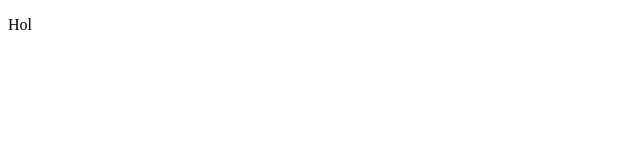
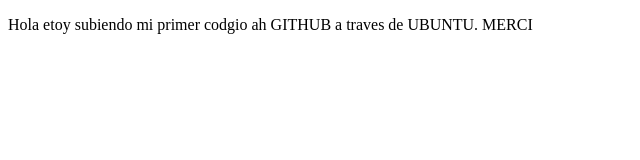
Before and after one commit to SonoDavisJC/proyectoCursoDemoPrework, a plain HTML site: page index.html in a window 1280 px wide. Shown: the whole page, without its empty margins (0-640 px from the left). Drawn offline with Linux system fonts and the light colour scheme.

Commit message:
cambios agragmaos mas texto

```diff
--- a/index.html
+++ b/index.html
@@ -8,7 +8,7 @@
 </head>
 <body>
     <p>
-       Hol
+       Hola etoy subiendo mi primer codgio ah GITHUB a traves de UBUNTU. MERCI
     </p>
 </body>
 </html>
```
